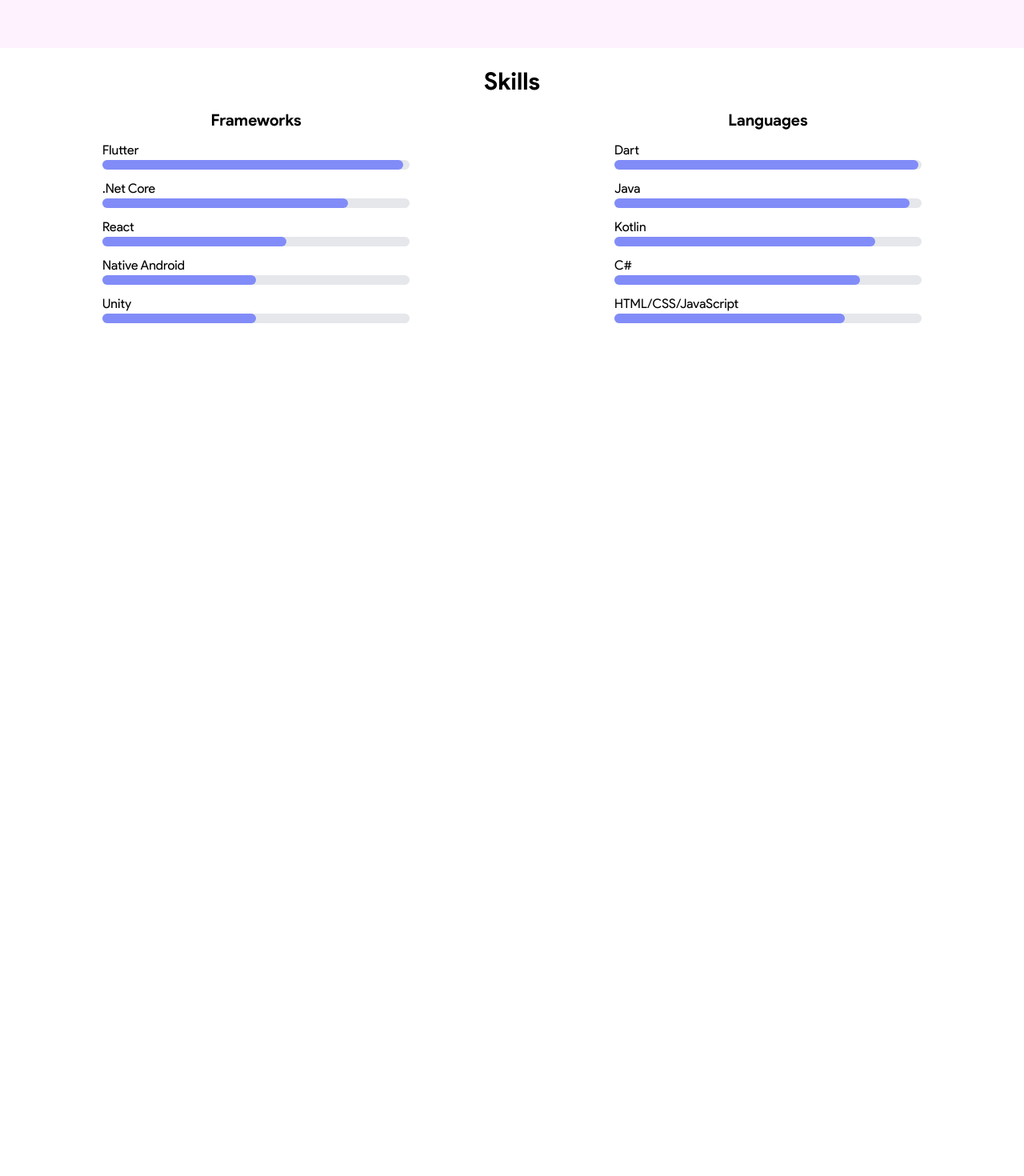
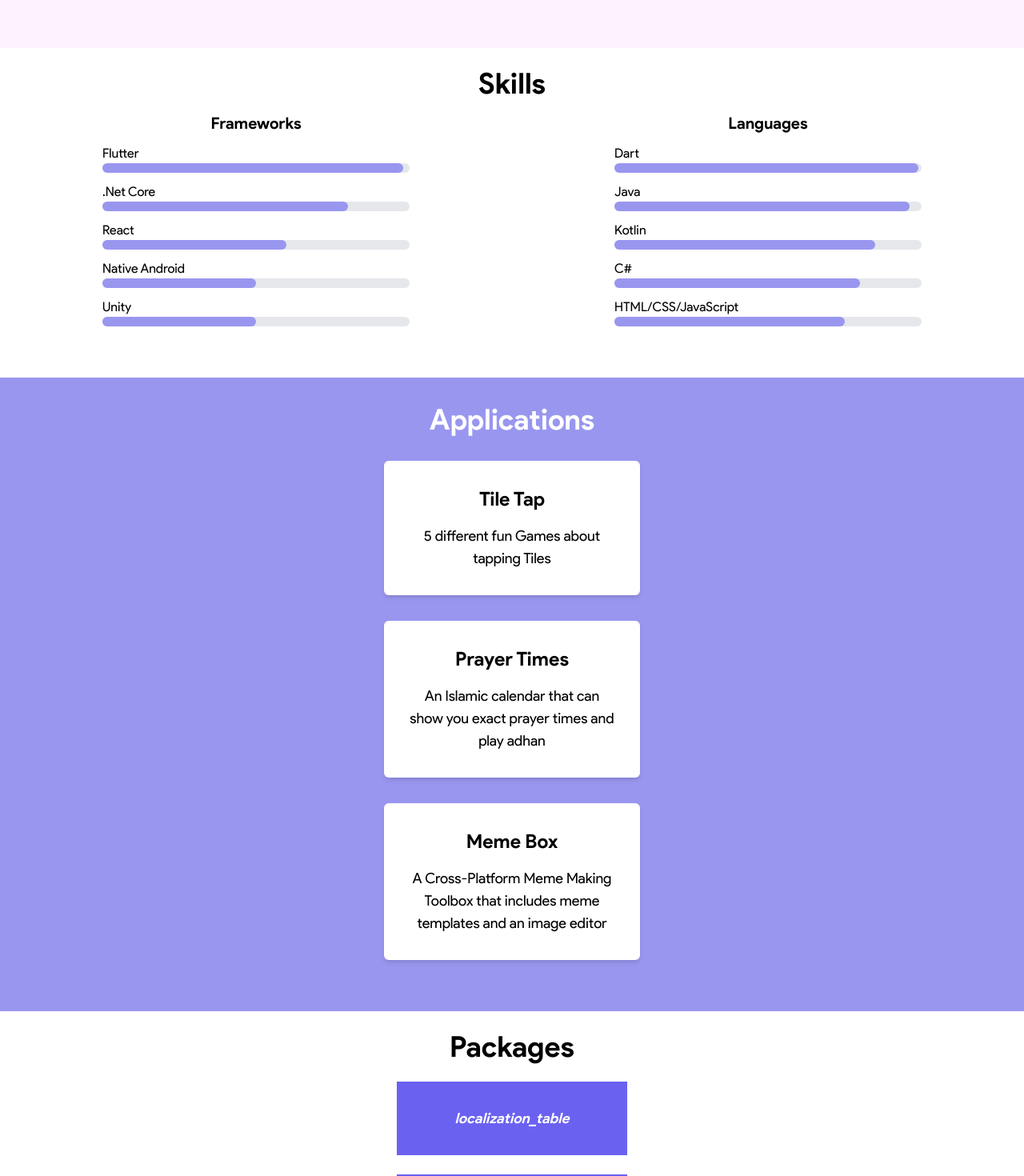
Before and after one commit to AliQanbari/aliqanbari, a Next.js app: page / in a window 1280 px wide. Shown: the part 620-2090 px from the top of the page at 80% size. Before the commit the page ends 1024 px from the top, so only its background shows below. Built offline with nearby package versions, Linux system fonts and the light colour scheme.

Commit message:
applications & packages

```diff
--- a/components/skill.tsx
+++ b/components/bar_skill.tsx
@@ -8,7 +8,7 @@
         <div className="flex-col">
             <p className="text-md">{props.name}</p>
             <div className="bg-gray-200 rounded-lg w-96 h-3">
-                <div className="bg-indigo-400 rounded-lg h-3" style={{width: `${props.value}%`}}></div>
+                <div className="bg-q-purple-light rounded-lg h-3" style={{width: `${props.value}%`}}></div>
             </div>
         </div>
     );
--- /dev/null
+++ b/components/card_application.tsx
@@ -0,0 +1,13 @@
+type ApplicationCardProps = {
+    title: string,
+    description: string
+};
+
+export default function ApplicationCard({ title, description }: ApplicationCardProps) {
+    return (
+        <div className="bg-white shadow-md rounded-md w-80 p-8 mt-8">
+            <h3 className="font-bold text-2xl text-center mb-4">{title}</h3>
+            <p className="text-center text-lg">{description}</p>
+        </div>
+    );
+};
--- /dev/null
+++ b/components/card_package.tsx
@@ -0,0 +1,11 @@
+type PackageCardProps = {
+    title: string,
+}
+
+export default function PackageCard({ title }: PackageCardProps) {
+    return (
+        <div className="bg-q-purple py-8 px-16 mt-6">
+            <h3 className="text-white font-bold italic text-lg text-center">{title}</h3>
+        </div>
+    );
+};
--- a/components/top.tsx
+++ b/components/section_top.tsx
@@ -5,7 +5,7 @@
 
 export default function TopSection(){
     return (
-        <div className="bg-qpink">
+        <div className="bg-q-pink">
         <section title="about me" className="container mx-auto py-8">
             <AppBar title={'Ali Qanbari'} actions={<>
                 <AppBarMenuItem><a>Blog</a></AppBarMenuItem>
@@ -26,7 +26,7 @@
                             </svg>Iran, Bushehr, Bushehr
                         </div>
                     <p className="text-xl xl:text-2xl leading-9 xl:leading-10 w-128 lg:px-0">I'm a 20 year old Software Engneering Student from Iran Spacilazing in Mobile App Development &amp; Software Solution Design.</p>
-                    <button className="bg-q-btn-purple shadow-md rounded-md text-white px-8 py-3 text-lg font-bold mt-4 self-center lg:self-start hover:shadow-lg hover:bg-opacity-85">Contact Me</button>
+                    <button className="bg-q-purple shadow-md rounded-md text-white px-8 py-3 text-lg font-bold mt-4 self-center lg:self-start hover:shadow-lg hover:bg-opacity-85">Contact Me</button>
                 </div>
             </div>
         </section>
--- a/package.json
+++ b/package.json
@@ -14,8 +14,7 @@
     "postcss": "^8.3.0",
     "react": "17.0.2",
     "react-dom": "17.0.2",
-    "tailwindcss": "^2.1.4",
-    "aq_components" : "file:../aq_components"
+    "tailwindcss": "^2.1.4"
   },
   "devDependencies": {
     "@types/react": "17.0.8",
--- a/pages/index.tsx
+++ b/pages/index.tsx
@@ -1,13 +1,17 @@
 import React from 'react';
-import SkillBar from '../components/skill';
-import TopSection from '../components/top';
+import ApplicationCard from '../components/card_application';
+import SkillBar from '../components/bar_skill';
+import TopSection from '../components/section_top';
+import PackageCard from '../components/card_package';
 
 export default function Home() {
   return <>
-      <TopSection />
-      <div className="container">
-        <h2 className="text-3xl font-bold text-center mt-6">Skills</h2>
-        <div className="grid grid-cols-1 lg:grid-cols-2 gap-y-4">
+    <TopSection />
+    <div className="container">
+      {/* Skills Section */}
+      <section title="skills">
+        <h2 className="text-4xl font-bold text-center mt-6">Skills</h2>
+        <div className="grid grid-cols-1 lg:grid-cols-2 gap-y-4 mb-16">
           <div className="flex flex-col items-center gap-3">
             <h3 className="text-xl font-bold mt-4">Frameworks</h3>
             <SkillBar name="Flutter" value={98} />
@@ -25,6 +29,26 @@
             <SkillBar name="HTML/CSS/JavaScript" value={75} />
           </div>
         </div>
-      </div>
-    </>;
+      </section>
+      {/* Applications */}
+      <section title="applications">
+        <div className="pb-16 pt-8 bg-q-purple-light">
+          <h2 className="text-4xl font-bold text-center text-white">Applications</h2>
+          <div className="grid place-content-center">
+            <ApplicationCard title="Tile Tap" description="5 different fun Games about tapping Tiles" />
+            <ApplicationCard title="Prayer Times" description="An Islamic calendar that can show you exact prayer times and play adhan" />
+            <ApplicationCard title="Meme Box" description="A Cross-Platform Meme Making Toolbox that includes meme templates and an image editor" />
+          </div>
+        </div>
+      </section>
+      {/* Packages */}
+      <section title="packages">
+        <h2 className="text-4xl font-bold text-center mt-6">Packages</h2>
+        <div className="grid place-content-center mb-16">
+          {['localization_table', 'inherited_store', 'prefman', 'fanoos_project', 'abstract_date', 'loader', 'context_extentions', 'php_server_tree', 'future_or']
+          .map(title => <PackageCard title={title} />)}
+        </div>
+      </section>
+    </div>
+  </>;
 }
--- a/tailwind.config.js
+++ b/tailwind.config.js
@@ -5,8 +5,9 @@
     extend: {
       backgroundColor: theme => ({
         ...theme('colors'),
-        'qpink' : '#FFF2FF',
-        'q-btn-purple': '#6A61F1',
+        'q-pink' : '#FFF2FF',
+        'q-purple': '#6A61F1',
+        'q-purple-light' : '#9996EF',
        }),
       width: {
         '128': '32rem',
```
Also changed, not shown: 1 other file (tests, documents, lock files or other folders).
